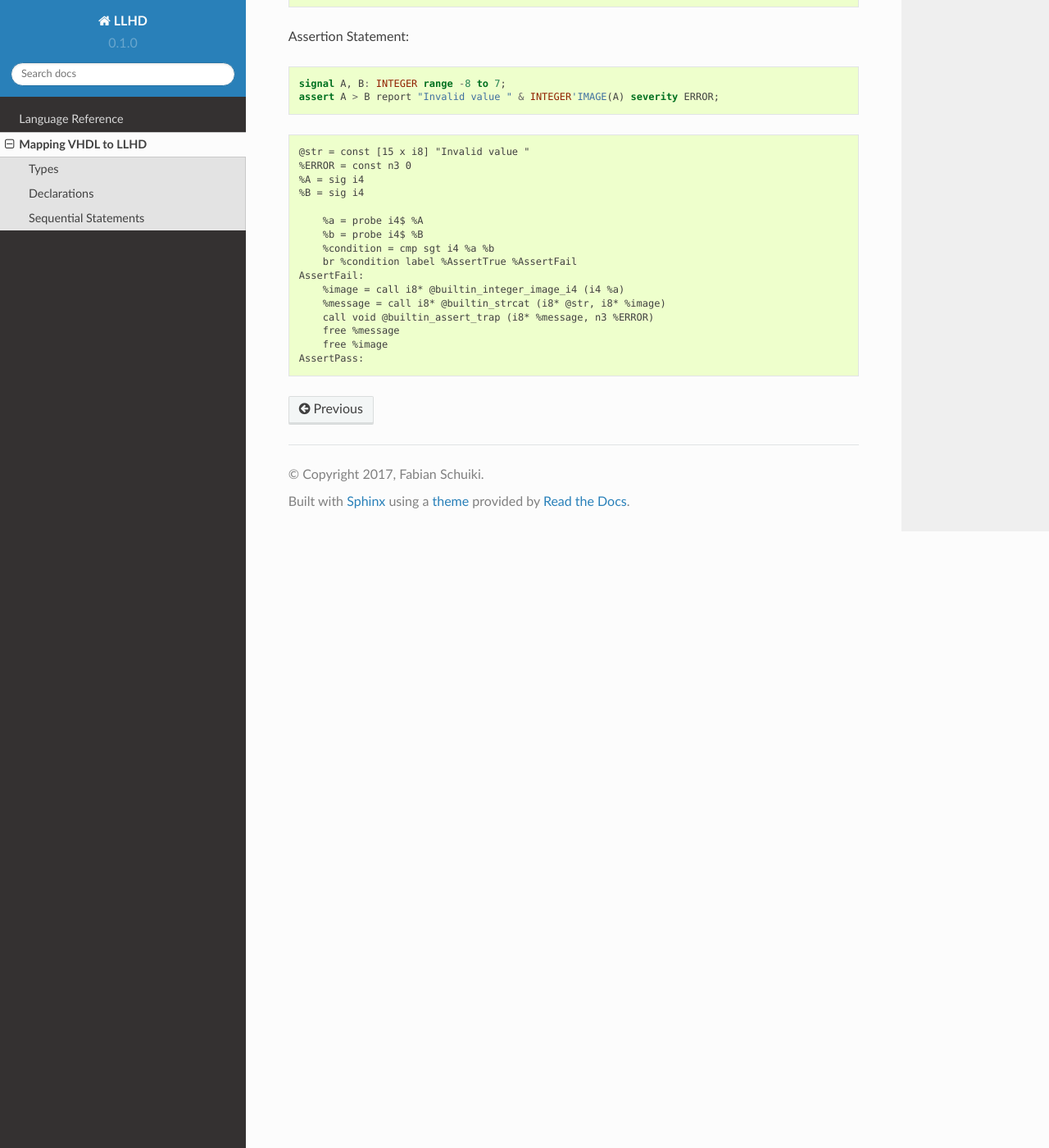
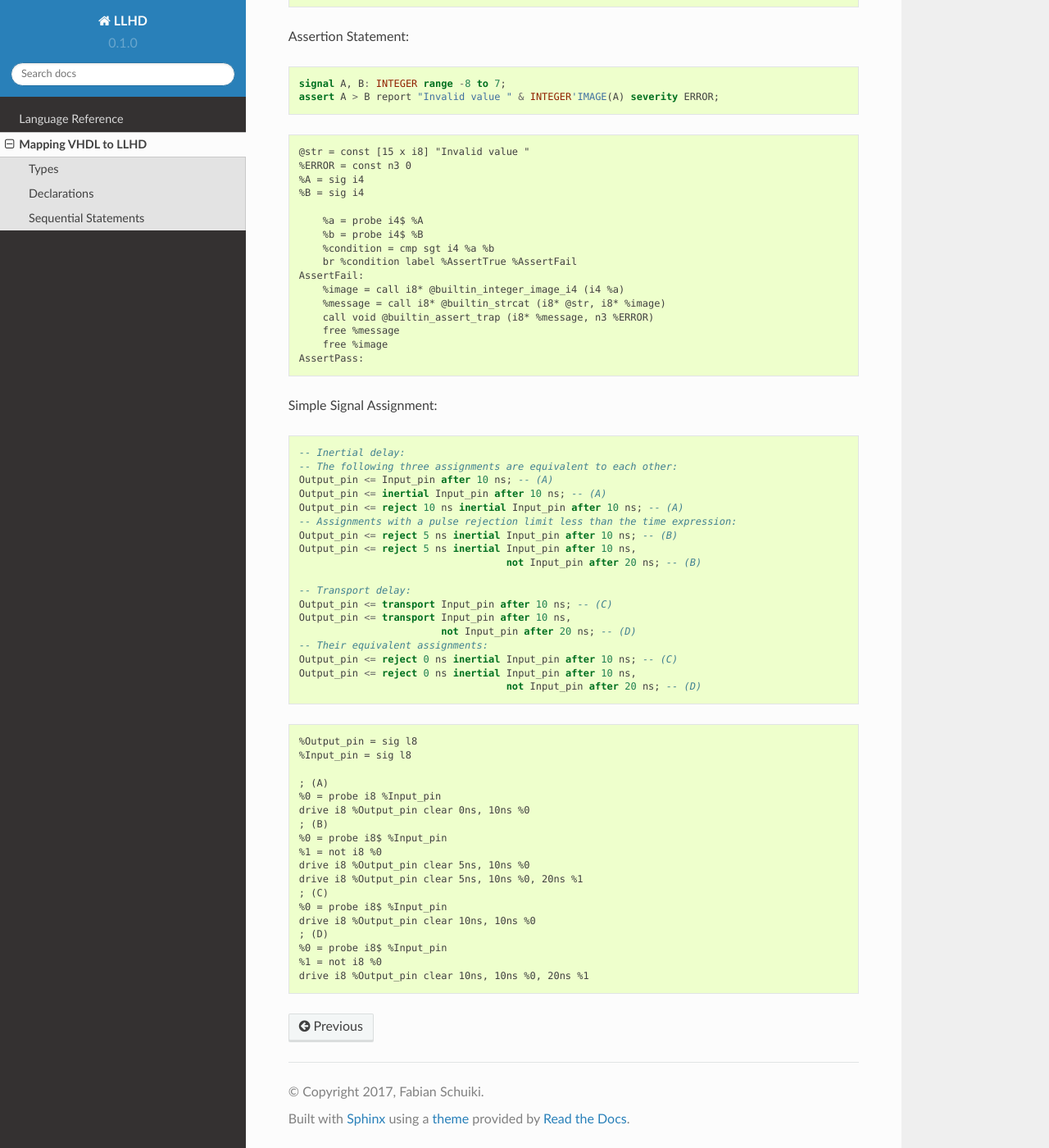
Before and after one commit to fabianschuiki/llhd, a Sphinx documentation site: the page built from docs/map-vhdl.rst, in a window 1280 px wide and 1400 px high, scrolled down 3887 px. Shown: the whole window at 82% size. Built offline with Sphinx 7.4.7 and the Read the Docs theme 2.0.0, drawn with Linux system fonts in a browser that asks for light colours.

Commit message:
add VHDL inertial/transport signal driving sample
Add an example to map-vhdl.rst on how to do inertial and transport delay
signal assignments.

```diff
--- a/docs/map-vhdl.rst
+++ b/docs/map-vhdl.rst
@@ -239,3 +239,47 @@ Assertion Statement:
         free %message
         free %image
     AssertPass:
+
+Simple Signal Assignment:
+
+.. code-block:: vhdl
+
+    -- Inertial delay:
+    -- The following three assignments are equivalent to each other:
+    Output_pin <= Input_pin after 10 ns; -- (A)
+    Output_pin <= inertial Input_pin after 10 ns; -- (A)
+    Output_pin <= reject 10 ns inertial Input_pin after 10 ns; -- (A)
+    -- Assignments with a pulse rejection limit less than the time expression:
+    Output_pin <= reject 5 ns inertial Input_pin after 10 ns; -- (B)
+    Output_pin <= reject 5 ns inertial Input_pin after 10 ns,
+                                       not Input_pin after 20 ns; -- (B)
+
+    -- Transport delay:
+    Output_pin <= transport Input_pin after 10 ns; -- (C)
+    Output_pin <= transport Input_pin after 10 ns,
+                            not Input_pin after 20 ns; -- (D)
+    -- Their equivalent assignments:
+    Output_pin <= reject 0 ns inertial Input_pin after 10 ns; -- (C)
+    Output_pin <= reject 0 ns inertial Input_pin after 10 ns,
+                                       not Input_pin after 20 ns; -- (D)
+
+.. code-block:: llhd
+
+    %Output_pin = sig l8
+    %Input_pin = sig l8
+
+    ; (A)
+    %0 = probe i8 %Input_pin
+    drive i8 %Output_pin clear 0ns, 10ns %0
+    ; (B)
+    %0 = probe i8$ %Input_pin
+    %1 = not i8 %0
+    drive i8 %Output_pin clear 5ns, 10ns %0
+    drive i8 %Output_pin clear 5ns, 10ns %0, 20ns %1
+    ; (C)
+    %0 = probe i8$ %Input_pin
+    drive i8 %Output_pin clear 10ns, 10ns %0
+    ; (D)
+    %0 = probe i8$ %Input_pin
+    %1 = not i8 %0
+    drive i8 %Output_pin clear 10ns, 10ns %0, 20ns %1
```
